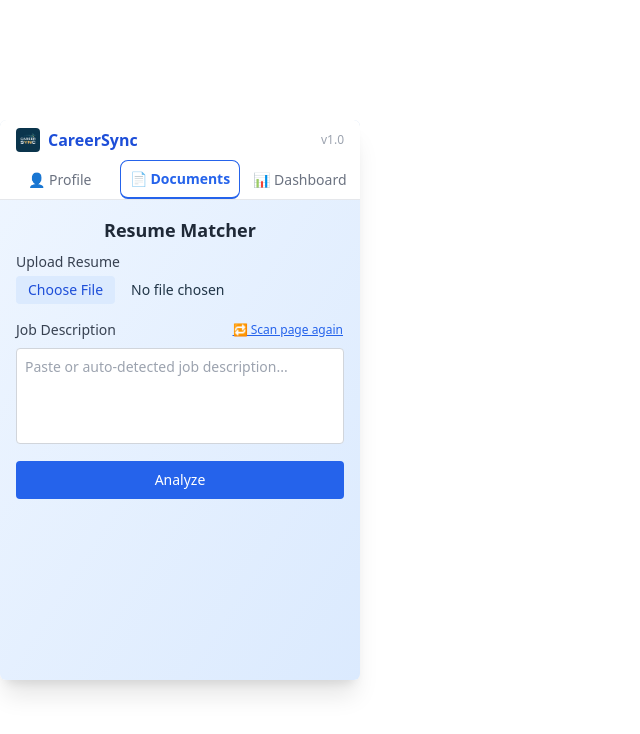
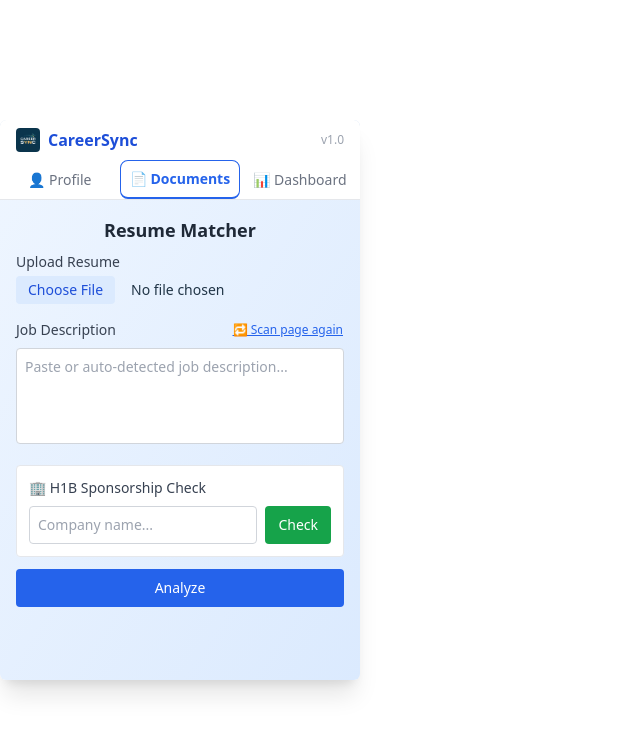
Before and after one commit to MenaceHecker/CareerSync, a React (Vite) app: page / in a window 1280 px wide. Shown: the top 734 px of the page, without its empty margins (0-640 px from the left). Built offline with nearby package versions, Linux system fonts and the light colour scheme; no server answers.

Commit message:
Added sponsorship check feature

```diff
--- a/src/App.tsx
+++ b/src/App.tsx
@@ -9,6 +9,13 @@ import { analyzeResumeWithJD } from './utils/openai';
 
 pdfjsLib.GlobalWorkerOptions.workerSrc = workerSrc;
 
+interface H1BResult {
+  company: string;
+  sponsorsH1B: boolean;
+  details: string;
+  error?: string;
+}
+
 function App() {
   const [activeTab, setActiveTab] = useState<'profile' | 'documents' | 'dashboard'>('documents');
   const [resumeFile, setResumeFile] = useState<File | null>(null);
@@ -17,14 +24,44 @@ function App() {
   const [loading, setLoading] = useState(false);
   const [result, setResult] = useState<string | null>(null);
 
+  // H1B search states
+  const [companyName, setCompanyName] = useState('');
+  const [h1bLoading, setH1bLoading] = useState(false);
+  const [h1bResult, setH1bResult] = useState<H1BResult | null>(null);
+
   useEffect(() => {
     chrome.storage?.local.get('jobDescription', (data) => {
       if (data?.jobDescription) {
         setJobDescription(data.jobDescription);
         console.log("Auto-filled JD from content script ");
+
+        // Try to extract company name from job description
+        extractCompanyName(data.jobDescription);
       }
     });
   }, []);
+
+  const extractCompanyName = (jd: string) => {
+    // Simple regex patterns to extract company name
+    const patterns = [
+      /at ([A-Z][a-zA-Z\s&.,]+?)(?:\s|,|\.|\n)/g,
+      /([A-Z][a-zA-Z\s&.,]+?) is looking/gi,
+      /([A-Z][a-zA-Z\s&.,]+?) seeks/gi,
+      /join ([A-Z][a-zA-Z\s&.,]+?)(?:\s|,|\.|\n)/gi
+    ];
+
+    for (const pattern of patterns) {
+      const match = pattern.exec(jd);
+      if (match && match[1] && match[1].length < 50) {
+        const extractedName = match[1].trim();
+        // Filter out common words that aren't company names
+        if (!/(the|and|or|for|with|our|team|department|role|position)$/i.test(extractedName)) {
+          setCompanyName(extractedName);
+          break;
+        }
+      }
+    }
+  };
 
   const handleFileUpload = async (file: File) => {
     setResumeFile(file);
@@ -71,6 +108,56 @@ function App() {
       setResult('❌ Failed to analyze. Please check your API key or network.');
     } finally {
       setLoading(false);
+    }
+  };
+
+  const handleH1BSearch = async () => {
+    if (!companyName.trim()) {
+      alert('Please enter a company name to search for H1B sponsorship.');
+      return;
+    }
+
+    setH1bLoading(true);
+    setH1bResult(null);
+
+    try {
+      // Send message to content script
+      const [tab] = await chrome.tabs.query({ active: true, currentWindow: true });
+
+      chrome.tabs.sendMessage(
+        tab.id!,
+        { action: "searchH1B", companyName: companyName.trim() },
+        (response) => {
+          setH1bLoading(false);
+          if (chrome.runtime.lastError) {
+            console.error('Chrome runtime error:', chrome.runtime.lastError);
+            setH1bResult({
+              company: companyName,
+              sponsorsH1B: false,
+              details: 'Error communicating with content script.',
+              error: chrome.runtime.lastError.message
+            });
+          } else if (response) {
+            setH1bResult(response);
+          } else {
+            setH1bResult({
+              company: companyName,
+              sponsorsH1B: false,
+              details: 'No response received from search.',
+              error: 'No response'
+            });
+          }
+        }
+      );
+    } catch (err) {
+      console.error('H1B search error:', err);
+      setH1bLoading(false);
+      setH1bResult({
+        company: companyName,
+        sponsorsH1B: false,
+        details: 'Failed to perform H1B search.',
+        error: err instanceof Error ? err.message : 'Unknown error'
+      });
     }
   };
 
@@ -149,6 +236,7 @@ function App() {
                   chrome.storage.local.get('jobDescription', (data) => {
                     if (data?.jobDescription) {
                       setJobDescription(data.jobDescription);
+                      extractCompanyName(data.jobDescription);
                     } else {
                       alert("No job description found on this page.");
                     }
@@ -163,8 +251,59 @@ function App() {
               className="w-full h-24 p-2 border border-gray-300 rounded resize-none focus:outline-none focus:ring-2 focus:ring-blue-300 text-sm"
               placeholder="Paste or auto-detected job description..."
               value={jobDescription}
-              onChange={(e) => setJobDescription(e.target.value)}
+              onChange={(e) => {
+                setJobDescription(e.target.value);
+                extractCompanyName(e.target.value);
+              }}
             />
+
+            {/* H1B Search Section */}
+            <div className="mt-4 p-3 bg-white rounded border border-gray-200">
+              <label className="block text-sm font-medium text-gray-700 mb-2">
+                🏢 H1B Sponsorship Check
+              </label>
+              <div className="flex gap-2">
+                <input
+                  type="text"
+                  className="flex-1 p-2 border border-gray-300 rounded text-sm focus:outline-none focus:ring-2 focus:ring-blue-300"
+                  placeholder="Company name..."
+                  value={companyName}
+                  onChange={(e) => setCompanyName(e.target.value)}
+                />
+                <button
+                  onClick={handleH1BSearch}
+                  disabled={h1bLoading}
+                  className="px-3 py-2 bg-green-600 text-white rounded hover:bg-green-700 transition disabled:opacity-50 text-sm"
+                >
+                  {h1bLoading ? '🔍' : 'Check'}
+                </button>
+              </div>
+
+              {h1bResult && (
+                <div className={`mt-3 p-2 rounded text-xs ${
+                  h1bResult.error
+                    ? 'bg-red-100 border border-red-300 text-red-700'
+                    : h1bResult.sponsorsH1B
+                      ? 'bg-green-100 border border-green-300 text-green-700'
+                      : 'bg-yellow-100 border border-yellow-300 text-yellow-700'
+                }`}>
+                  <div className="font-medium mb-1">
+                    {h1bResult.error ? '❌ Error' : h1bResult.sponsorsH1B ? '✅ Likely Sponsors H1B' : '⚠️ Unclear/No Sponsorship'}
+                  </div>
+                  <div className="text-xs">
+                    <strong>Company:</strong> {h1bResult.company}
+                  </div>
+                  <div className="text-xs mt-1">
+                    <strong>Details:</strong> {h1bResult.details}
+                  </div>
+                  {h1bResult.error && (
+                    <div className="text-xs mt-1 text-red-600">
+                      <strong>Error:</strong> {h1bResult.error}
+                    </div>
+                  )}
+                </div>
+              )}
+            </div>
 
             <button
               onClick={handleAnalyze}
@@ -194,6 +333,19 @@ function App() {
           <div>
             <h2 className="text-lg font-bold text-gray-800 mb-2">Dashboard</h2>
             <p className="text-gray-600 text-sm">Coming soon: Visual insights, match score, GPT suggestions.</p>
+
+            {/* Quick H1B Overview */}
+            {h1bResult && (
+              <div className="mt-4 p-3 bg-white rounded border border-gray-200">
+                <h3 className="font-medium text-gray-800 mb-2">Recent H1B Check</h3>
+                <div className={`text-sm ${
+                  h1bResult.sponsorsH1B ? 'text-green-600' : 'text-yellow-600'
+                }`}>
+                  <div><strong>{h1bResult.company}</strong></div>
+                  <div className="text-xs mt-1">{h1bResult.details}</div>
+                </div>
+              </div>
+            )}
           </div>
         )}
       </div>
```
